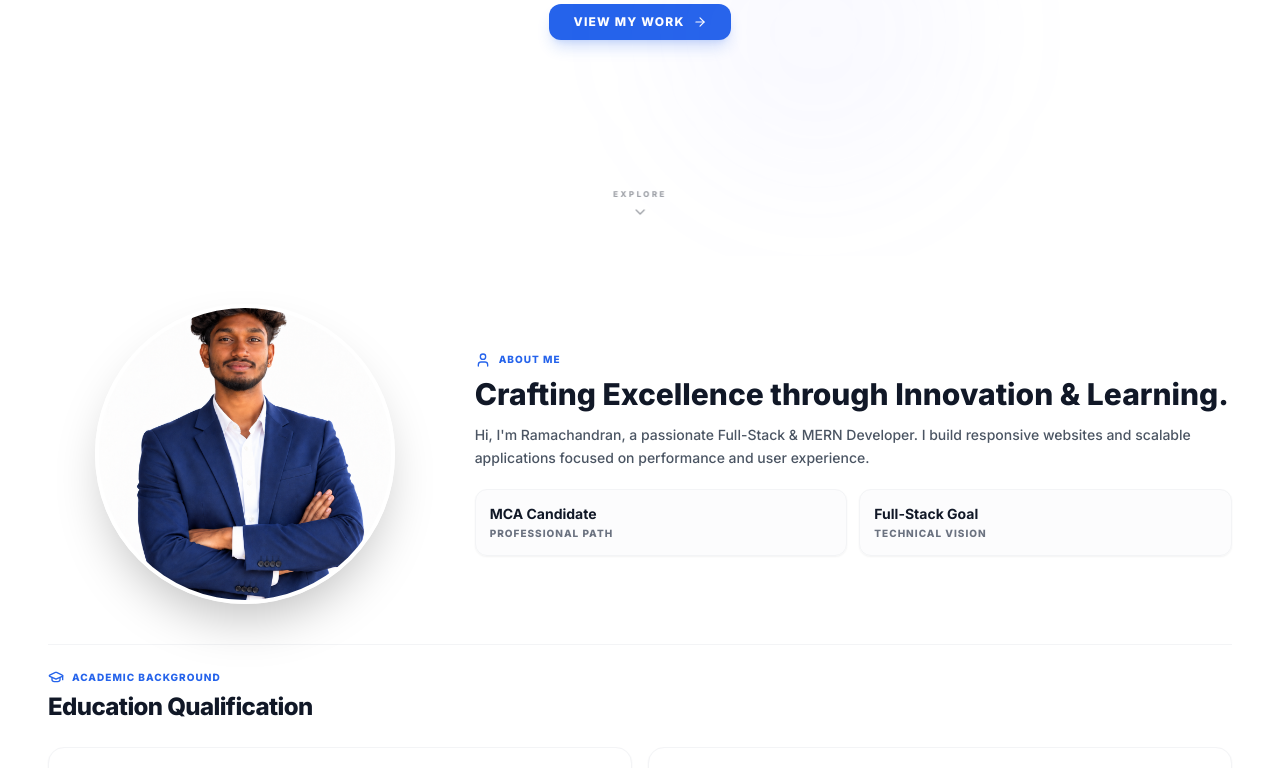
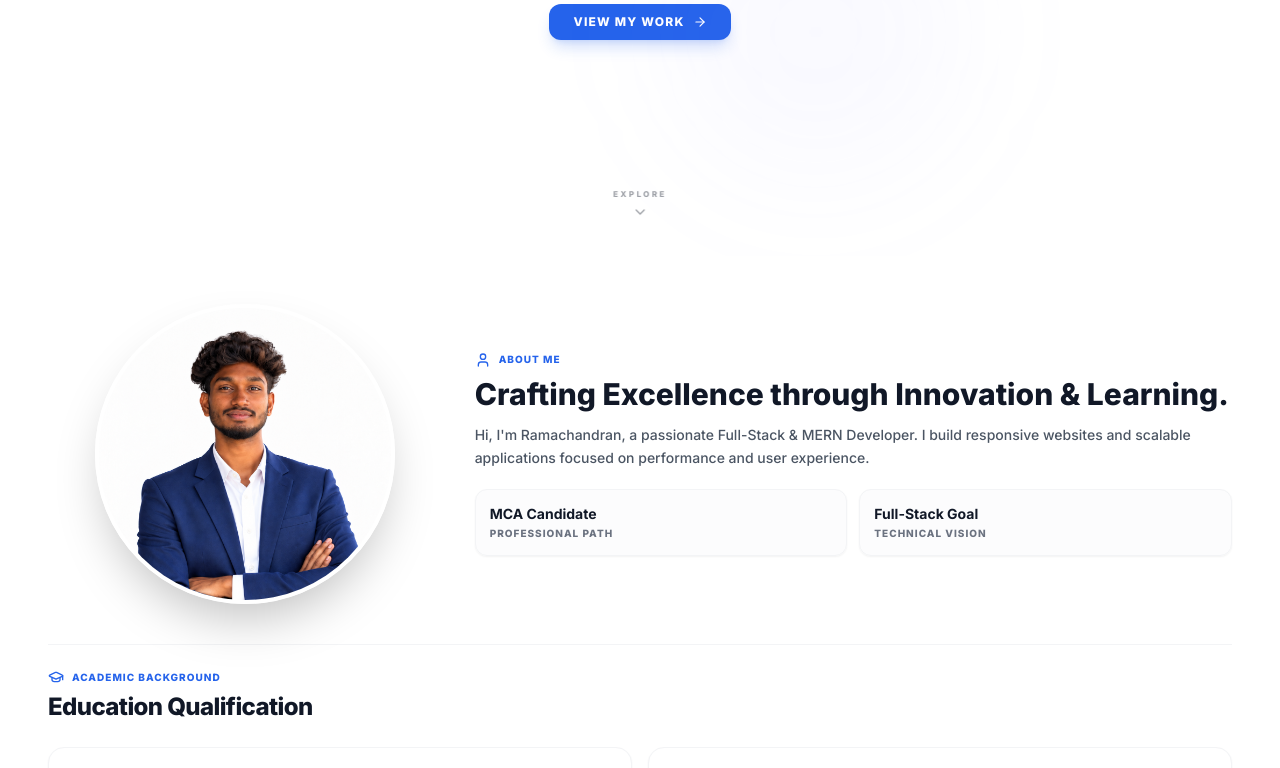
Before and after one commit to ramachandran0505/Portfolio, a React (Create React App) app: page / in a window 1280 px wide. Shown: the part 400-1168 px from the top of the page. Built offline with nearby package versions, Linux system fonts and the light colour scheme.

Commit message:
Adjust profile photo alignment to object-top

```diff
--- a/src/components/About.js
+++ b/src/components/About.js
@@ -12,7 +12,7 @@
             <img
               src={userData.profileImage}
               alt={userData.name}
-              className="w-full h-full object-cover object-center group-hover:scale-105 transition-transform duration-700"
+              className="w-full h-full object-cover object-top group-hover:scale-105 transition-transform duration-700"
             />
           </div>
         </div>
```
